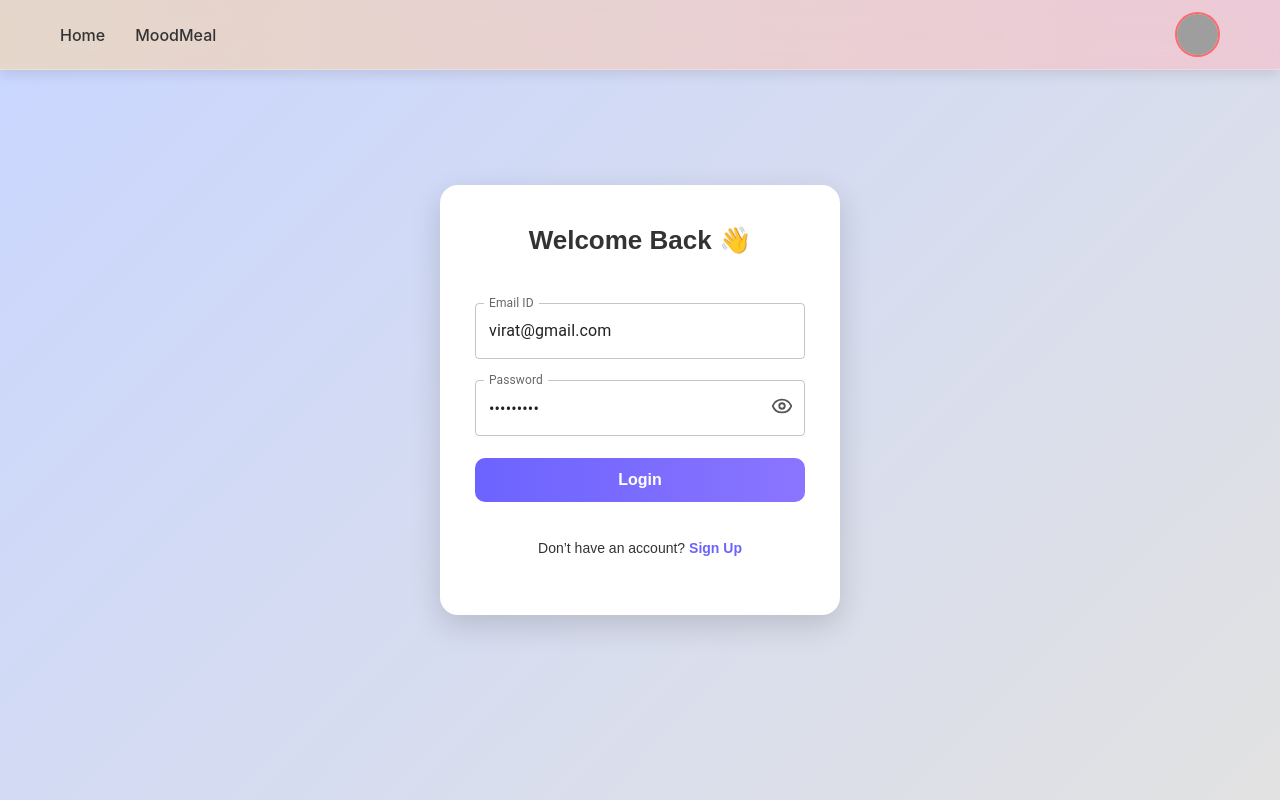
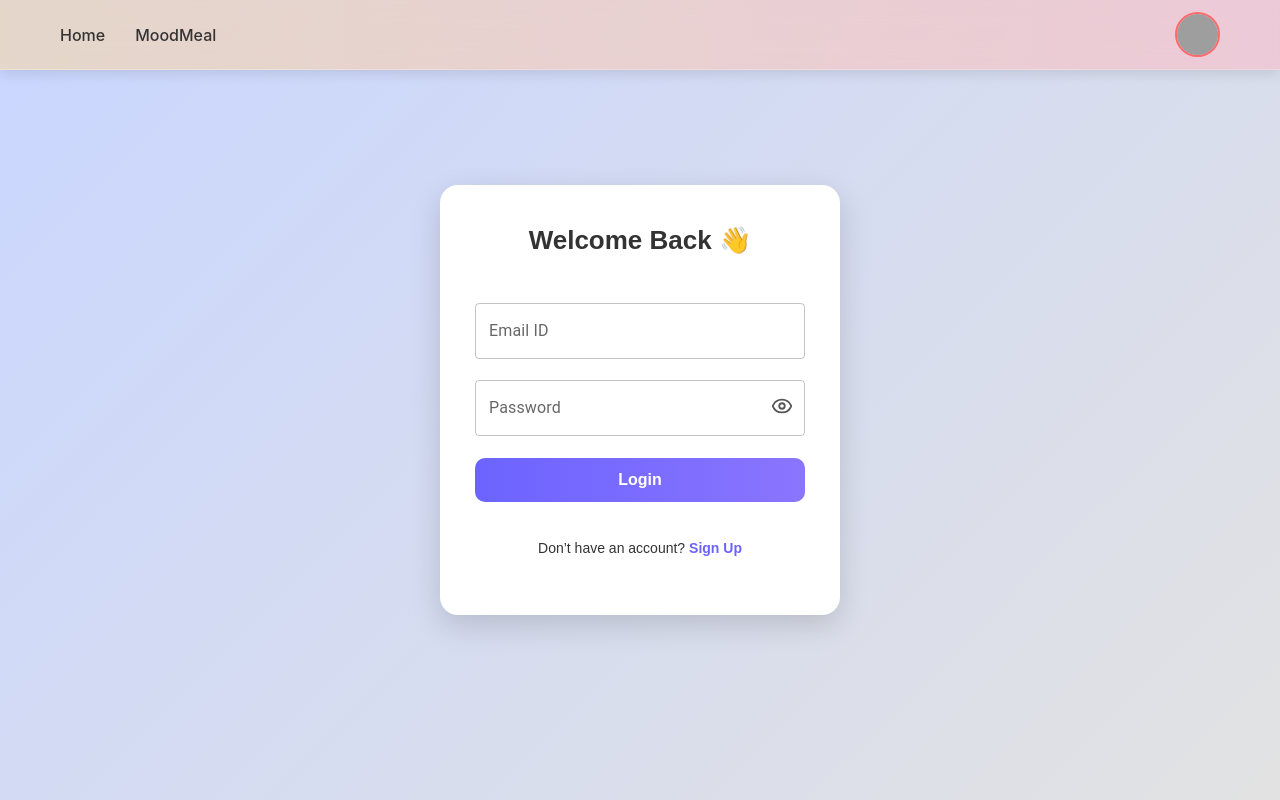
Before and after one commit to suhaas3/mood-meal, a React (Create React App) app: page / in a window 1280 px wide. Built offline with nearby package versions, Linux system fonts and the light colour scheme; grey boxes are pictures that could not be loaded.

Commit message:
deletes the defalut user login

```diff
--- a/src/Components/Login/Login.js
+++ b/src/Components/Login/Login.js
@@ -10,8 +10,8 @@ import "./Login.css";
 
 function Login() {
   const [loginDetails, setLoginDetails] = useState({
-    emailId: "virat@gmail.com",
-    passWord: "Virat@123",
+    emailId: "",
+    passWord: "",
   });
   const [error, setError] = useState("");
   const [hover, setHover] = useState(false);
--- a/src/Components/PasswordChange/PasswordChange.css
+++ b/src/Components/PasswordChange/PasswordChange.css
@@ -5,6 +5,7 @@
   min-height: 80vh;
   background: #fff;
   font-family: "Poppins", sans-serif;
+  padding-top: 150px;
 }
 
 .change-password-card {
```
